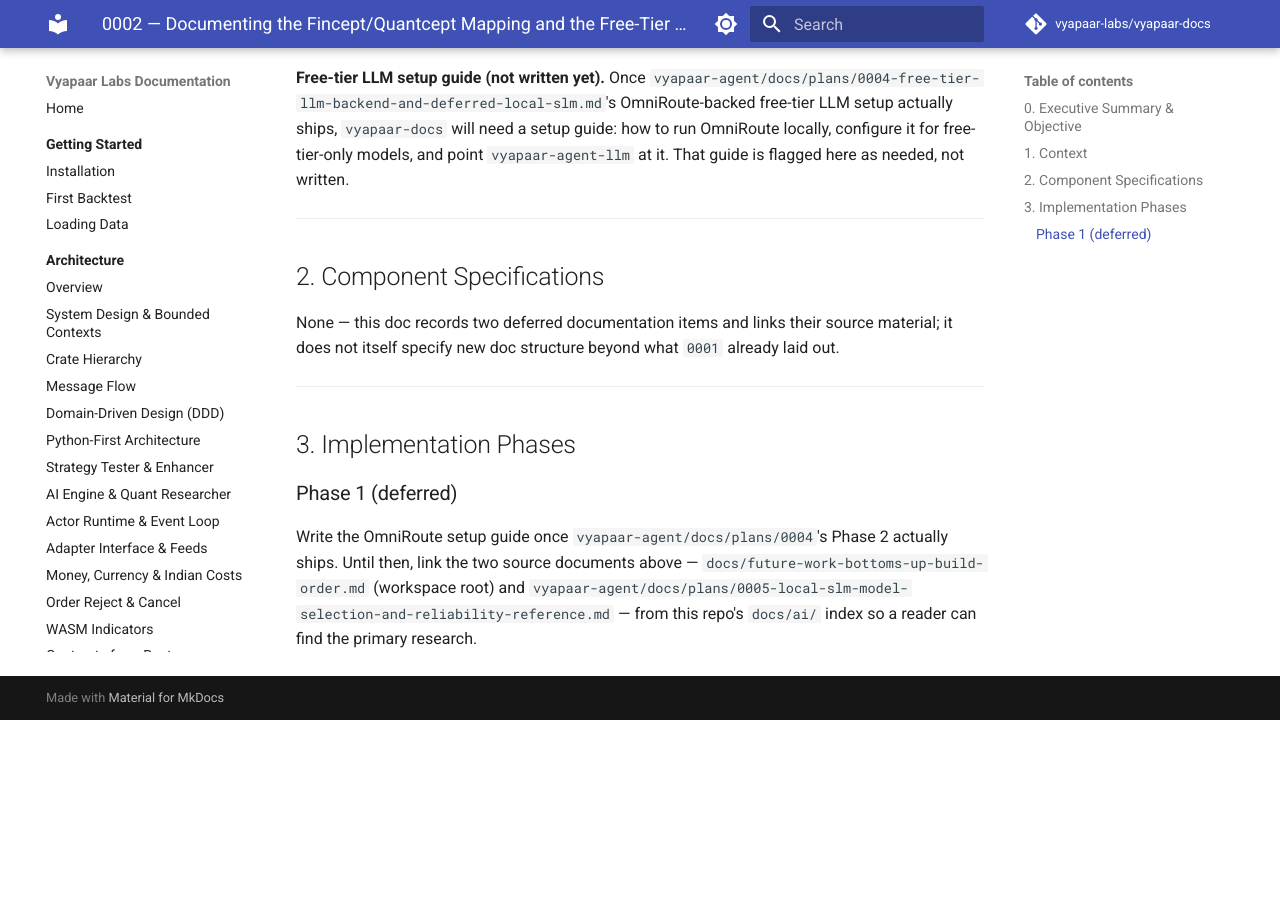
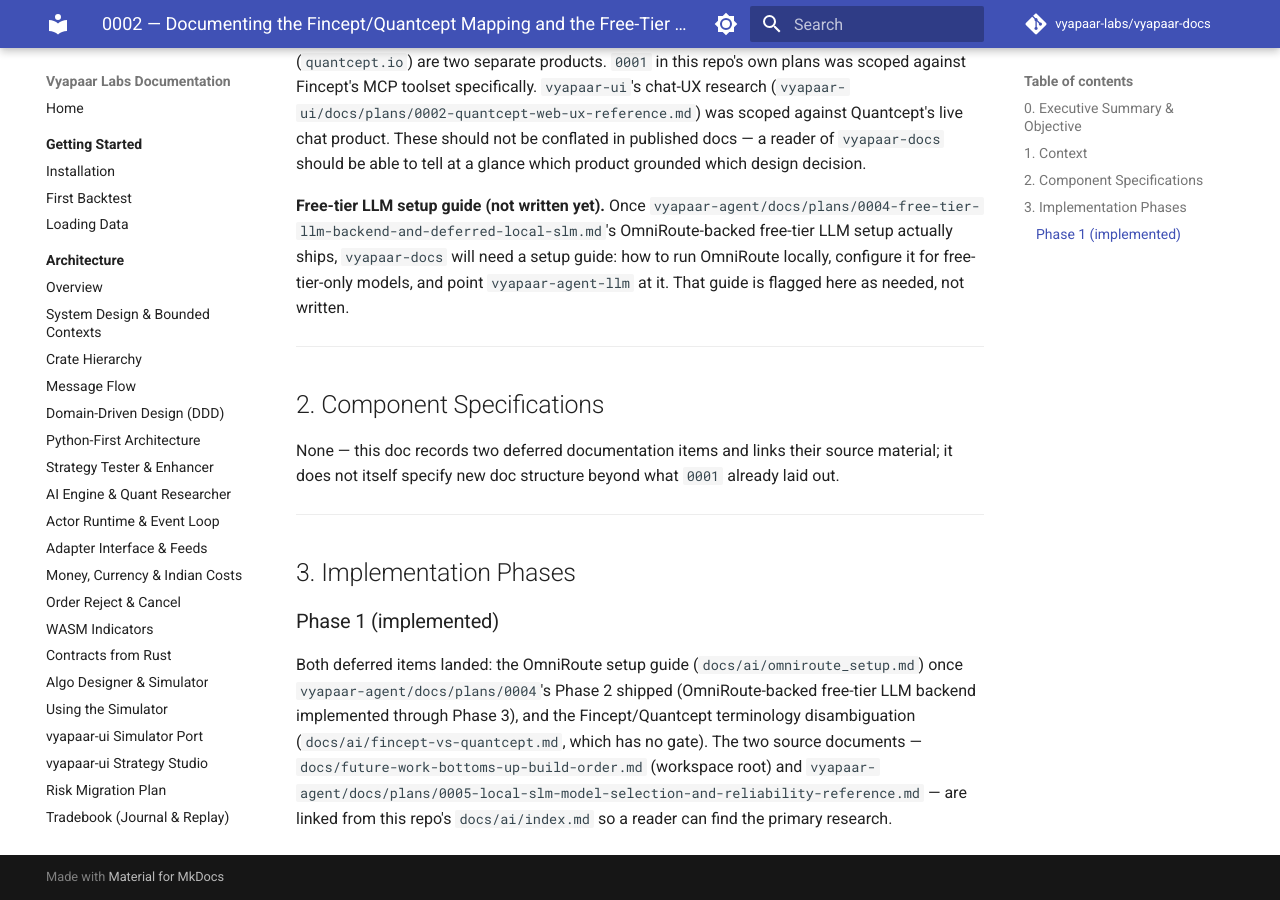
Before and after one commit to tantra-labs/tantra-docs, an MkDocs documentation site: the page built from docs/plans/0002-fincept-quantcept-mapping-and-local-llm-docs.md, in a window 1280 px wide and 900 px high, scrolled down 867 px. Built offline with MkDocs 1.6.1 and Material for MkDocs 9.7.7, drawn with Linux system fonts in a browser that asks for light colours; comment, search, counter and statistics services are not loaded; before the commit the page ends 1587 px from its top, so only the background shows below that; some of the changed text lies outside the part shown.

Commit message:
docs(ai): Layer 6 - implement 0002 (Fincept/Quantcept mapping + OmniRoute guide)
Publish the two deferred documentation items from docs/plans/0002:
- ai/fincept-vs-quantcept.md: terminology disambiguation (Fincept =
  quantitative MCP toolset; Quantcept = chat UX) with a mapping table of
  which product grounded which Vyapaar design decision.
- ai/omniroute_setup.md: run OmniRoute locally, restrict to free-tier-only
  models, and point vyapaar-agent-llm at it via VYAPAAR_LLM_BASE_URL /
  VYAPAAR_LLM_MODEL / VYAPAAR_LLM_API_KEY, plus the FreeTierPolicy
  Off/Warn/Enforce guardrail and the --ignored workload tests.

Both pages linked from ai/index.md (which now also links the two primary
research docs) and registered in the mkdocs.yml nav.
Gate: mkdocs build --strict PASS.

```diff
--- a/docs/plans/0002-fincept-quantcept-mapping-and-local-llm-docs.md
+++ b/docs/plans/0002-fincept-quantcept-mapping-and-local-llm-docs.md
@@ -1,6 +1,11 @@
 # 0002 — Documenting the Fincept/Quantcept Mapping and the Free-Tier LLM Backend
 
-> **Status**: Proposed — not yet implemented.
+> **Status**: **Implemented** (Layer 6 of `docs/future-work-bottoms-up-build-order.md`).
+> Terminology disambiguation page `docs/ai/fincept-vs-quantcept.md` (Fincept =
+> quantitative MCP toolset; Quantcept = chat UX) and OmniRoute setup guide
+> `docs/ai/omniroute_setup.md` (run OmniRoute locally, free-tier-only models,
+> `VYAPAAR_LLM_*` env wiring, `FreeTierPolicy` guardrail, `--ignored` workload
+> tests), both linked from `docs/ai/index.md` and the MkDocs nav.
 > **Target**: `vyapaar-docs`.
 > **Depends on reading**:
 > - `vyapaar-docs/docs/plans/0001-mcp-gateway-and-quantitative-toolset-reference.md`
@@ -49,9 +54,12 @@ not itself specify new doc structure beyond what `0001` already laid out.
 
 ## 3. Implementation Phases
 
-### Phase 1 (deferred)
-Write the OmniRoute setup guide once `vyapaar-agent/docs/plans/0004`'s Phase 2 actually ships.
-Until then, link the two source documents above —
-`docs/future-work-bottoms-up-build-order.md` (workspace root) and
-`vyapaar-agent/docs/plans/0005-local-slm-model-selection-and-reliability-reference.md` — from this
-repo's `docs/ai/` index so a reader can find the primary research.
+### Phase 1 (implemented)
+Both deferred items landed: the OmniRoute setup guide (`docs/ai/omniroute_setup.md`)
+once `vyapaar-agent/docs/plans/0004`'s Phase 2 shipped (OmniRoute-backed free-tier
+LLM backend implemented through Phase 3), and the Fincept/Quantcept terminology
+disambiguation (`docs/ai/fincept-vs-quantcept.md`, which has no gate). The two
+source documents — `docs/future-work-bottoms-up-build-order.md` (workspace root)
+and `vyapaar-agent/docs/plans/0005-local-slm-model-selection-and-reliability-reference.md` —
+are linked from this repo's `docs/ai/index.md` so a reader can find the primary
+research.
--- a/mkdocs.yml
+++ b/mkdocs.yml
@@ -105,6 +105,8 @@ nav:
       - RL Training: ai/rl_training.md
       - MCP Gateway: ai/mcp_gateway.md
       - NL Verification: ai/nl_verification.md
+      - Free-Tier LLM Backend (OmniRoute): ai/omniroute_setup.md
+      - Fincept vs. Quantcept: ai/fincept-vs-quantcept.md
   - Tutorials:
       - tutorials/index.md
       - First NIFTY50 Strategy: tutorials/first-nifty50-strategy.md
```
Also changed, not shown: .agents/HANDOFF.md (+16 -13 lines), docs/ai/fincept-vs-quantcept.md (added, +36 -0 lines), docs/ai/index.md (+15 -0 lines), docs/ai/omniroute_setup.md (added, +92 -0 lines).
